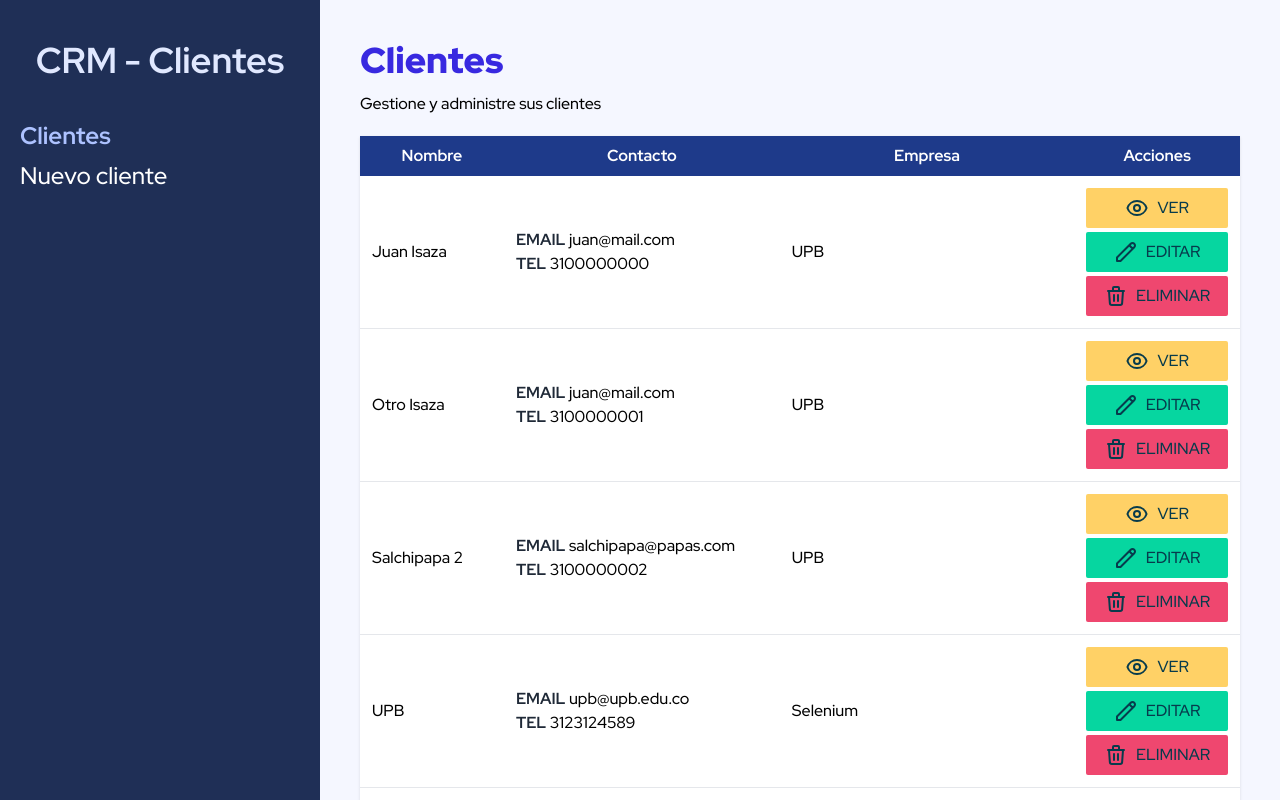
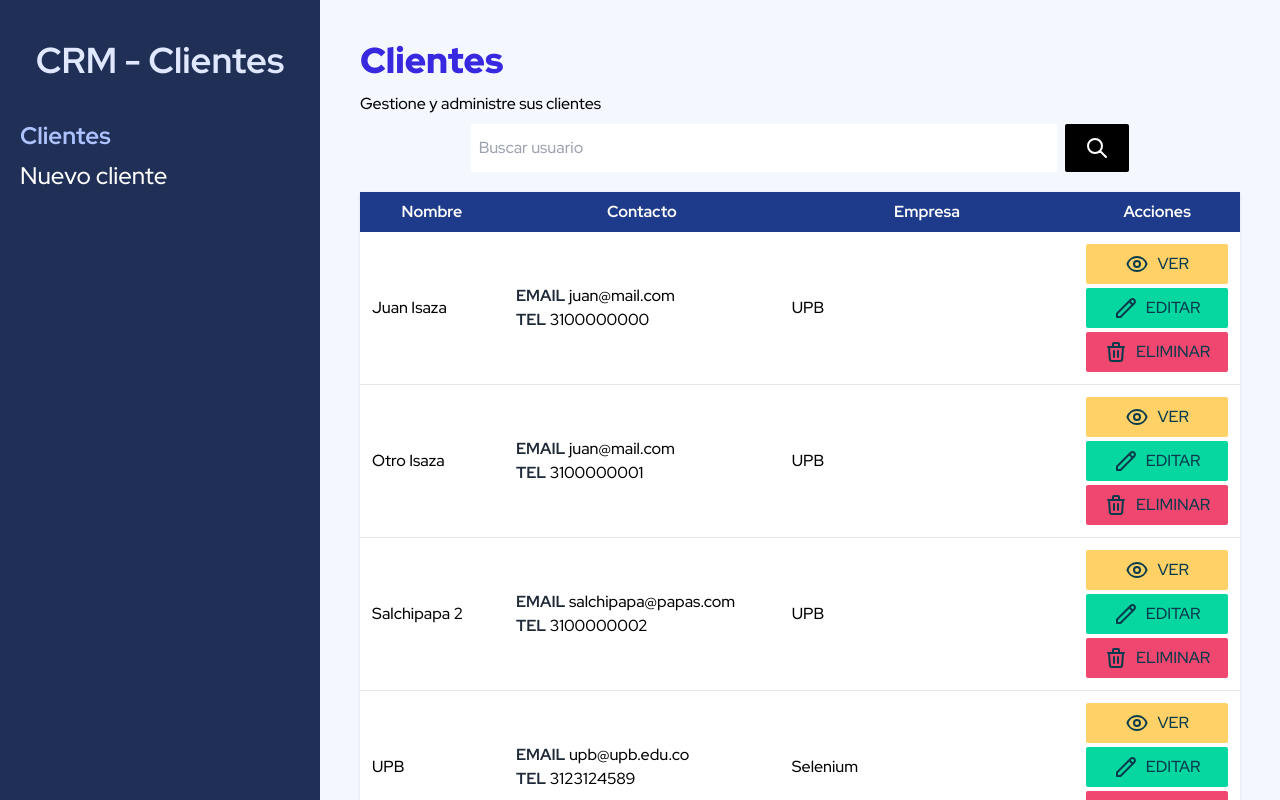
Before and after one commit to jisazamp/administrador-clientes, a React (Vite) app: page /clients in a window 1280 px wide. Built offline with nearby package versions, Linux system fonts and the light colour scheme; data requests are answered from the project's data file.

Commit message:
Added filter functionality

```diff
--- a/src/pages/Home.jsx
+++ b/src/pages/Home.jsx
@@ -3,8 +3,8 @@ import Client from '../components/Client';
 
 const Home = () => {
   const [clients, setClients] = useState([]);
+  const [filter, setFilter] = useState('');
 
-  useEffect(() => {
   const fetchClients = async () => {
     try {
       const url = 'http://localhost:4000/clients';
@@ -16,22 +16,67 @@ const Home = () => {
     }
   };
 
+  useEffect(() => {
     fetchClients();
   }, []);
 
-  function formatPhoneNumber(phoneNumberString) {
-    var cleaned = ('' + phoneNumberString).replace(/\D/g, '');
-    var match = cleaned.match(/^(\d{3})(\d{3})(\d{4})$/);
-    if (match) {
-      return '(' + match[1] + ') ' + match[2] + '-' + match[3];
+  const handleFilterChange = (e) => {
+    setFilter(e.target.value);
+  };
+
+  const handleFilterSubmit = (e) => {
+    e.preventDefault();
+
+    const newClients = clients.filter(
+      (client) => client.username.toLowerCase() === filter.toLowerCase()
+    );
+
+    if (!filter) {
+      fetchClients();
+      return;
     }
-    return null;
-  }
+
+    setClients(newClients);
+  };
 
   return (
     <div>
       <h1 className=' font-black text-4xl text-[#3829e0]'>Clientes</h1>
       <p className='mt-3'>Gestione y administre sus clientes</p>
+
+      <form
+        className='mt-2 mb-2 flex gap-2 justify-center'
+        onSubmit={handleFilterSubmit}
+      >
+        <input
+          className='py-2 px-2 w-2/3'
+          type='text'
+          value={filter}
+          onChange={handleFilterChange}
+          id='searchUsername'
+          placeholder='Buscar usuario'
+        />
+        <button
+          className='py-3 px-5 rounded-sm bg-black text-white flex justify-center'
+          type='submit'
+          value='Buscar'
+        >
+          <svg
+            xmlns='http://www.w3.org/2000/svg'
+            className='h-6 w-6'
+            fill='none'
+            viewBox='0 0 24 24'
+            stroke='currentColor'
+            strokeWidth={2}
+          >
+            <path
+              strokeLinecap='round'
+              strokeLinejoin='round'
+              d='M21 21l-6-6m2-5a7 7 0 11-14 0 7 7 0 0114 0z'
+            />
+          </svg>
+        </button>
+      </form>
       <table className='w-full mt-5 table-auto shadow bg-white'>
         <thead className='text-white bg-blue-900'>
           <tr>
```
Lines whose indentation alone changed are shown as unchanged.
